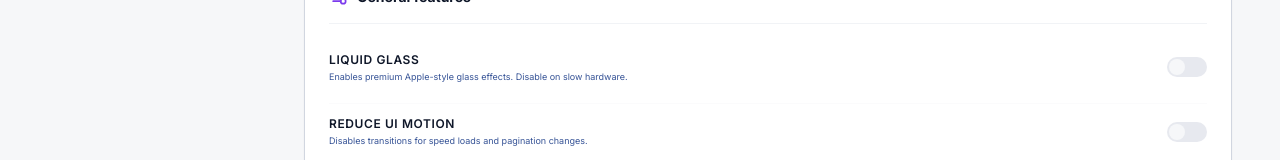
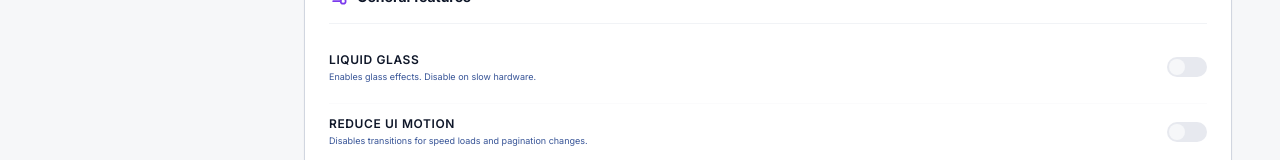
Before and after one commit to Doritozz05/Visus, a Next.js app: page /settings in a window 1280 px wide. Shown: the part 833-993 px from the top of the page. Built offline with nearby package versions, Linux system fonts and the light colour scheme; no server answers.

Commit message:
Update GeneralSettingsForm.tsx

```diff
--- a/src/features/settings/components/GeneralSettingsForm.tsx
+++ b/src/features/settings/components/GeneralSettingsForm.tsx
@@ -287,7 +287,7 @@ export function GeneralSettingsForm() {
           <div className="flex items-center justify-between py-1">
             <div>
               <label className="block text-xs font-mono uppercase tracking-wider text-foreground font-semibold">Liquid glass</label>
-              <p className="text-[9px] text-muted-foreground mt-0.5">Enables premium Apple-style glass effects. Disable on slow hardware.</p>
+              <p className="text-[9px] text-muted-foreground mt-0.5">Enables glass effects. Disable on slow hardware.</p>
             </div>
             <button
               onClick={() => updateGeneralSettings({ glassmorphism: !glassmorphism })}
```
